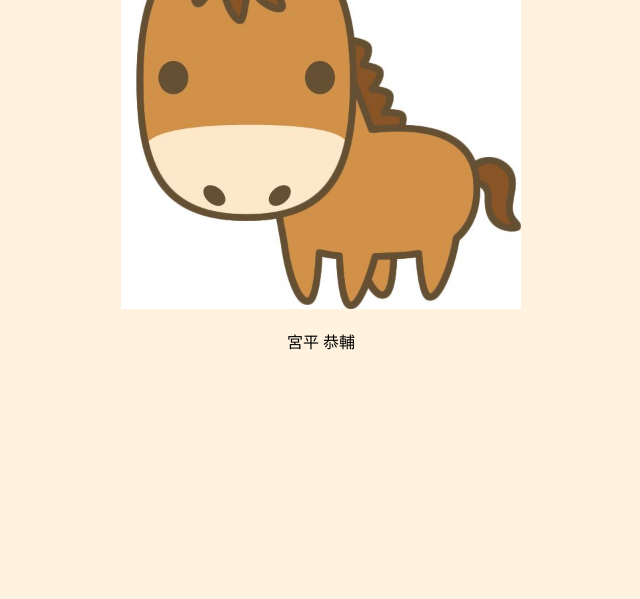
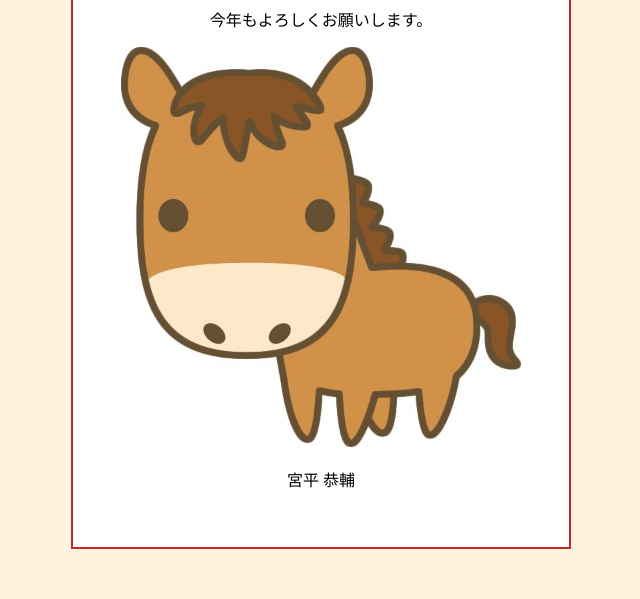
Before and after one commit to KyoMiyah/nengajo, a plain HTML site: page index.html in a window 1280 px wide. Shown: the part 298-897 px from the top of the page, without its empty margins (319-959 px from the left). Before the commit the page ends 800 px from the top, so only its background shows below. Drawn offline with Linux system fonts and the light colour scheme.

```diff
--- a/index.html
+++ b/index.html
@@ -13,12 +13,22 @@
       color: #c62828;
       margin-top: 100px;
     }
+.card {
+  background-color: #ffffff;
+  border: 2px solid #c62828;   /* 赤い枠線 */
+  width: 500px;
+  margin: 50px auto;
+  padding: 40px 20px;
+  box-sizing: border-box;
+}
   </style>
 </head>
 <body>
+  <div class="card">
   <h1>あけましておめでとうございます</h1>
   <p>今年もよろしくお願いします。</p>
   <img src="images/nengajo.jpg" alt="年賀状の画像" width="400">
   <p class="signature">宮平 恭輔</p>
+  </div>
 </body>
 </html>
```
